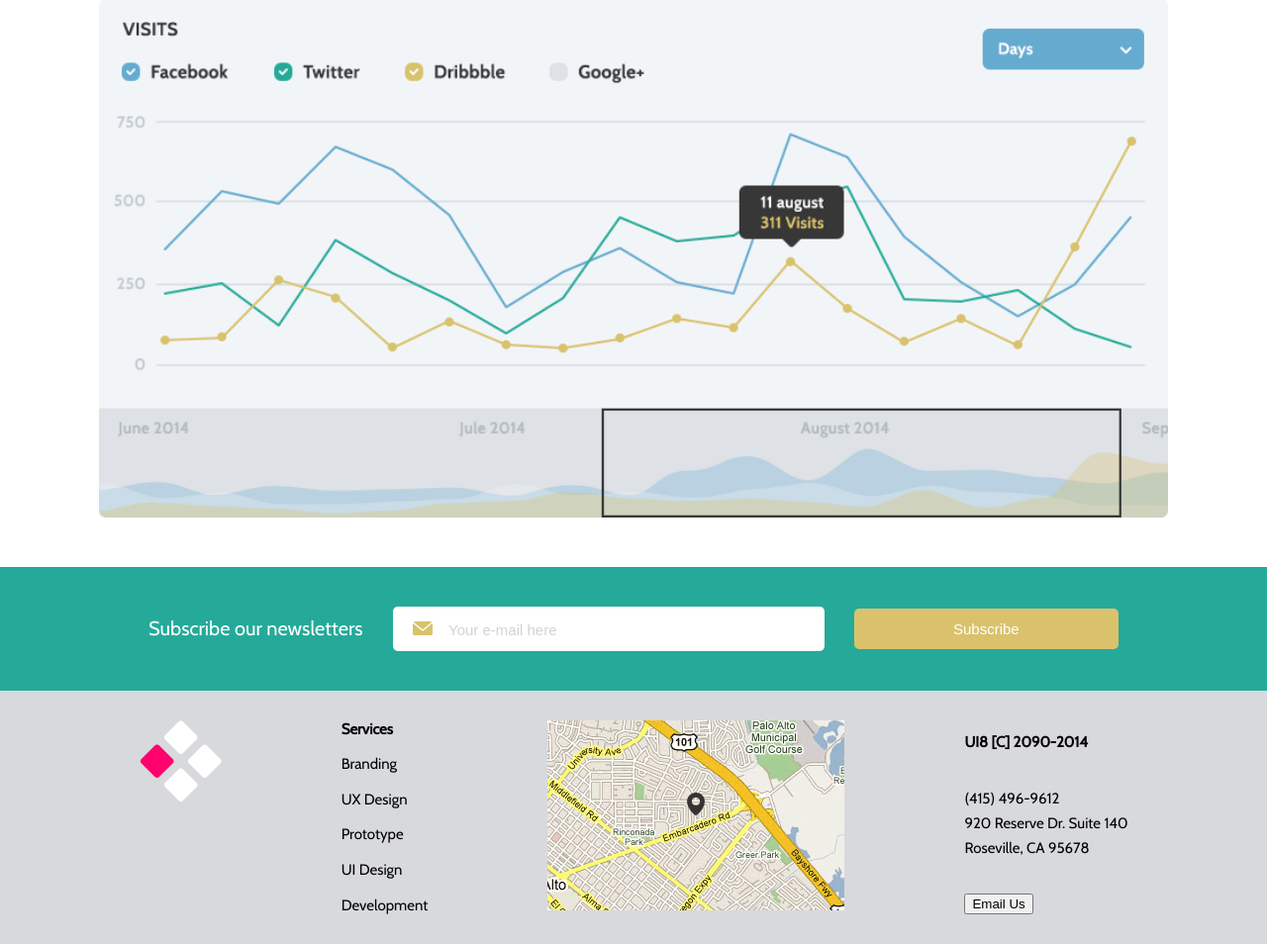
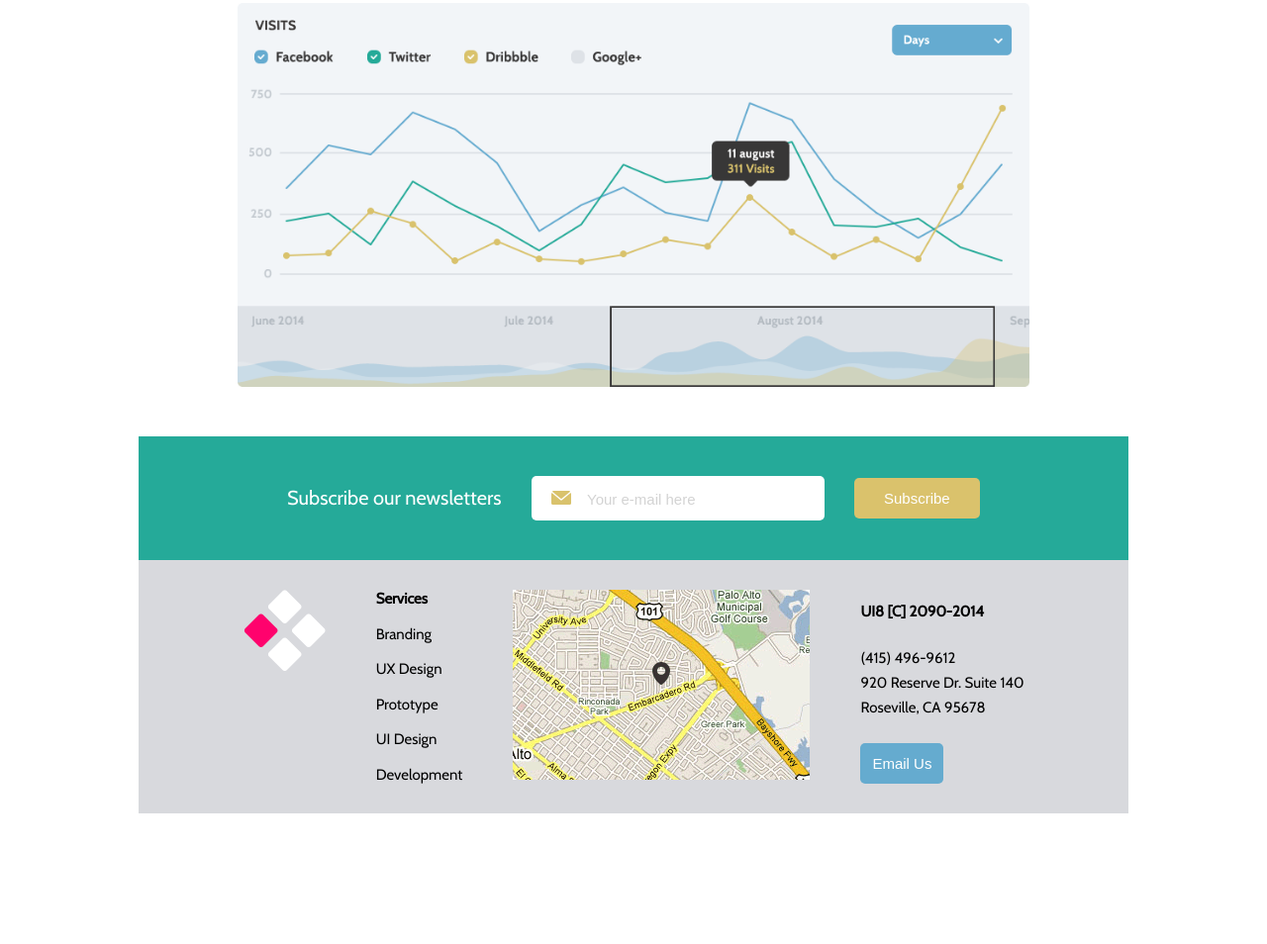
Before and after one commit to Krenwae/fullPageProject, a plain HTML site: page index.html in a window 1280 px wide. Shown: the part 1380-2334 px from the top of the page at 99% size. After the commit the page ends 2202 px from the top, so only its background shows below. Drawn offline with nearby package versions, Linux system fonts and the light colour scheme.

Commit message:
Finished
Finished project

```diff
--- a/fullPage.css
+++ b/fullPage.css
@@ -4,8 +4,9 @@ html {
 
 body {
   width: 100vw;
+  max-width: 1000px;
   padding: 0;
-  margin: 0;
+  margin: 0 auto;
   display: flex;
   flex-direction: column;
   justify-content: flex-start;
@@ -186,3 +187,12 @@ input {
 .bold{
   font-weight: bold;
 }
+
+.footButton {
+  background-color: #65abcf;
+  border-color: transparent;
+  border-radius: .5rem;
+  padding: 1rem 1rem;
+  font-size: 1.5rem;
+  color: white;
+}
```
